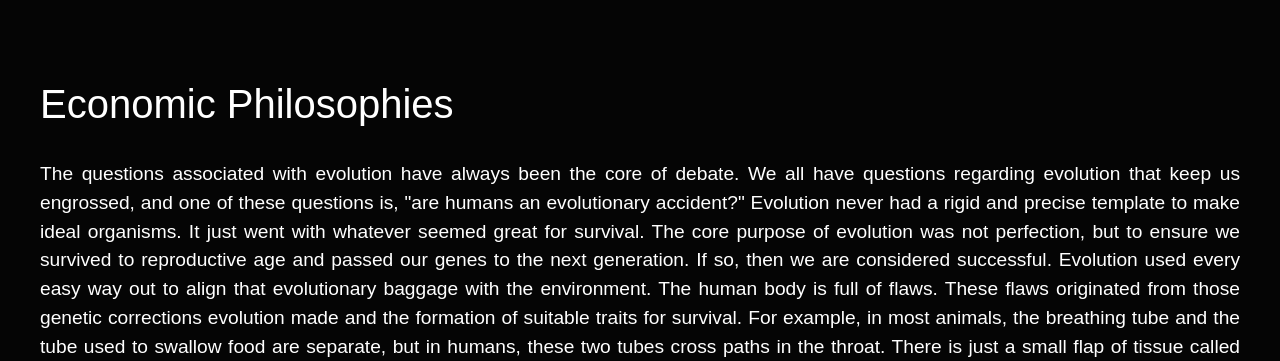
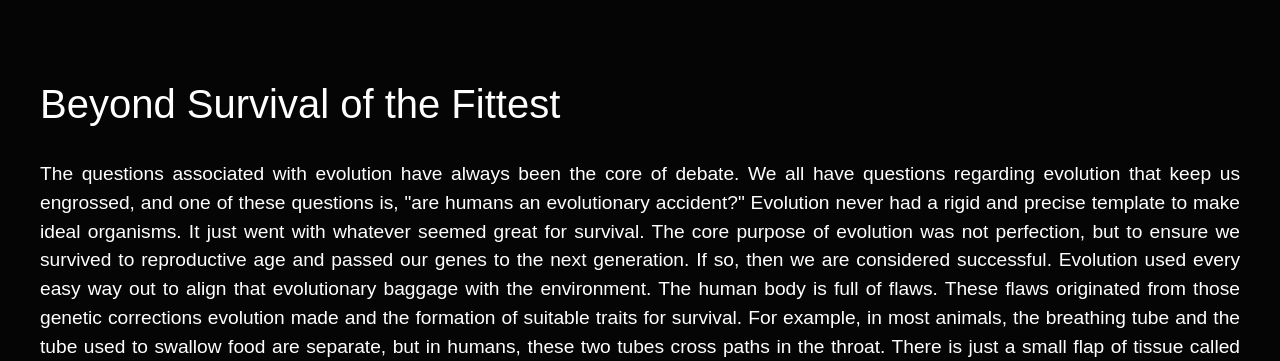
Before and after one commit to mohsinwarind/TheWiseSapiens, a Django app: page /blogs/Beyond_Survival_of_the_Fittest/ in a window 1280 px wide. Shown: the part 84-445 px from the top of the page. Run offline with Django 5.2, Linux system fonts and the light colour scheme; some web fonts are replaced.

Commit message:
Updating the title

```diff
--- a/TWS/blogs/templates/blogs/blogs_pages/Beyond_Survival_of_the_Fittest.html
+++ b/TWS/blogs/templates/blogs/blogs_pages/Beyond_Survival_of_the_Fittest.html
@@ -3,7 +3,7 @@
 
 
 {% block title %}
-    <title>Economic Philosophies</title>
+    <title>Beyond Survival of the Fittest</title>
 
 {% endblock title %}
 
@@ -28,7 +28,7 @@
     {% endblock metatags %}
 
 
-    {% block heading %}Economic Philosophies{% endblock heading %}
+    {% block heading %}Beyond Survival of the Fittest{% endblock heading %}
 
     {% block language_option %}{% endblock language_option %}
 
```
